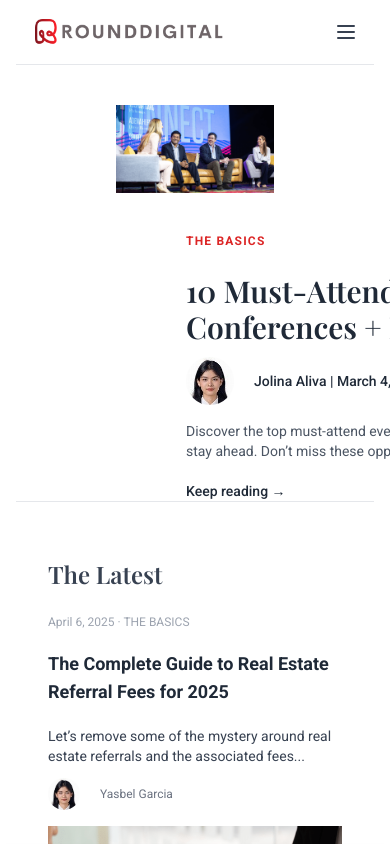
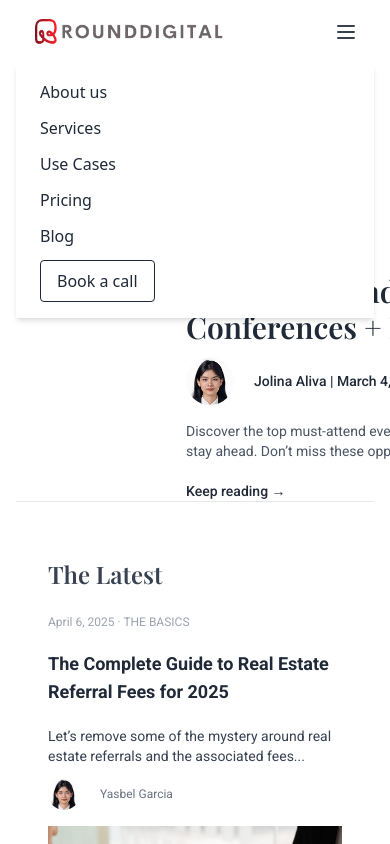
Before and after one commit to Divya-Chhabraa/blog-page, a React (Vite) app: page / in a window 390 px wide. Both pictures are taken after a click on the button 346 px from the left and 32 px from the top of the page. Shown: the top 844 px of the page. Built offline with nearby package versions, Linux system fonts and the light colour scheme.

Commit message:
menu upd

```diff
--- a/src/components/Header.jsx
+++ b/src/components/Header.jsx
@@ -2,16 +2,12 @@ import React, { useState } from "react";
 import { HiOutlineMenu } from "react-icons/hi";
 
 export const Header = () => {
-  const [menuOpen, setMenuOpen] = useState(false);
+  const [open, setOpen] = useState(false);
 
   return (
-    <header className="flex justify-between items-center py-4 px-4 sm:px-8 md:px-10 lg:px-[100px] border-b">
-      {/* Logo */}
-      <div className="flex items-center gap-2">
-        <img src="/images/logo.png" alt="ROUND DIGITAL" className="h-8 w-auto" />
-      </div>
+    <header className="relative flex justify-between items-center py-4 px-4 sm:px-8 md:px-10 lg:px-[100px] border-b">
+      <img src="/images/logo.png" alt="ROUND DIGITAL" className="h-8 w-auto" />
 
-      {/* Desktop Nav */}
       <div className="hidden md:flex items-center space-x-6 lg:space-x-8 font-grotesk">
         <nav className="flex space-x-4 lg:space-x-6 text-base lg:text-lg">
           <a href="/" className="hover:underline">About us</a>
@@ -20,29 +16,26 @@ export const Header = () => {
           <a href="/" className="hover:underline">Pricing</a>
           <a href="/" className="hover:underline">Blog</a>
         </nav>
-
         <button className="border border-gray-800 px-4 py-1.5 text-sm lg:text-base rounded hover:bg-gray-100">
           Book a call
         </button>
       </div>
 
-      {/* Mobile Menu Icon */}
       <button
         className="md:hidden text-2xl text-gray-700"
-        onClick={() => setMenuOpen(!menuOpen)}
+        onClick={() => setOpen(!open)}
       >
         <HiOutlineMenu />
       </button>
 
-      {/* Mobile Drawer Menu (optional if needed later) */}
-      {menuOpen && (
-        <div className="absolute top-full left-0 w-full bg-white shadow-md flex flex-col items-start px-6 py-4 space-y-3 text-base md:hidden z-50">
+      {open && (
+        <div className="absolute top-full left-0 w-full bg-white shadow-md flex flex-col items-start px-6 py-4 space-y-3 text-base z-50">
           <a href="/" className="hover:underline">About us</a>
           <a href="/" className="hover:underline">Services</a>
           <a href="/" className="hover:underline">Use Cases</a>
           <a href="/" className="hover:underline">Pricing</a>
           <a href="/" className="hover:underline">Blog</a>
-          <button className="mt-2 border border-gray-800 px-4 py-1 rounded hover:bg-gray-100">
+          <button className="border border-gray-800 px-4 py-2 rounded hover:bg-gray-100">
             Book a call
           </button>
         </div>
```
